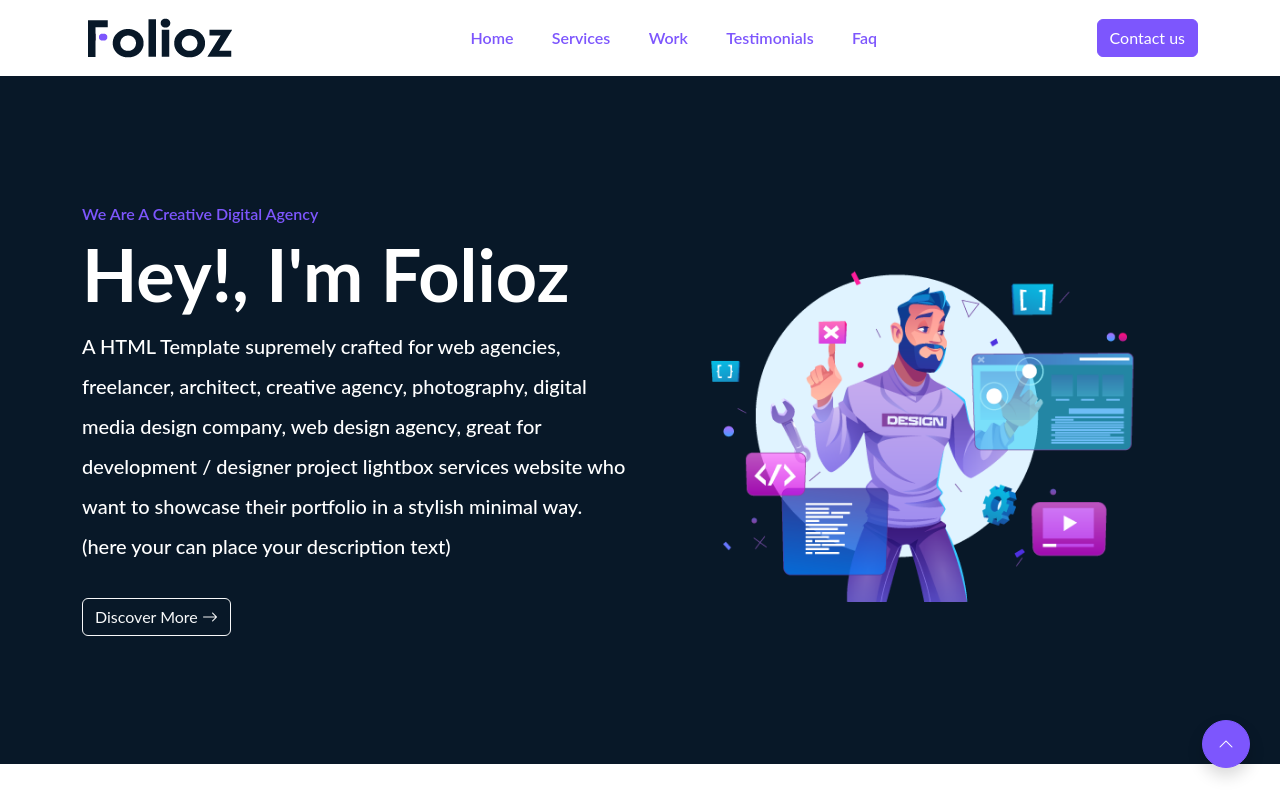
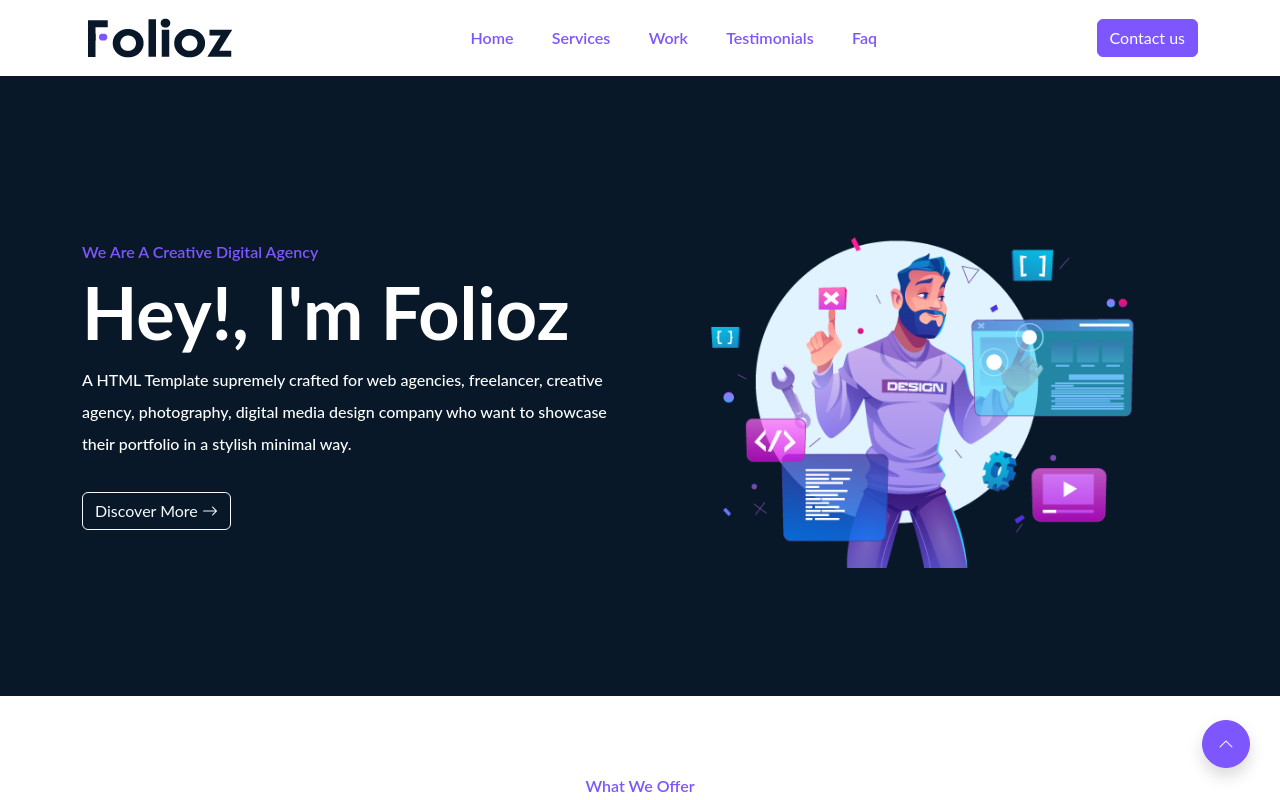
Before and after one commit to MuriungiPatrick/folioz, a website: page index.html in a window 1280 px wide. Shown: the top 800 px of the page. Drawn offline with Linux system fonts and the light colour scheme.

Commit message:
Update index.html

```diff
--- a/index.html
+++ b/index.html
@@ -74,11 +74,9 @@
           <h6>we are a creative digital agency</h6>
         </div>
         <h1 class="display-2 fw-bold">Hey!, I'm Folioz</h1>
-          <h5 class="lh-lg">
-            A HTML Template supremely crafted for web agencies, freelancer, architect, creative agency, photography, digital media design company, web design agency, great for development / designer project lightbox services website who want to showcase their portfolio in a stylish minimal way.
-
-            (here your can place your description text)
-          </h5>
+          <h6 class="lh-lg">
+            A HTML Template supremely crafted for web agencies, freelancer, creative agency, photography, digital media design company who want to showcase their portfolio in a stylish minimal way.
+          </h6>
         <button type="button" class="mt-4 btn btn-outline-light">
           Discover More <i class="bi bi-arrow-right"></i>
         </button>
```
